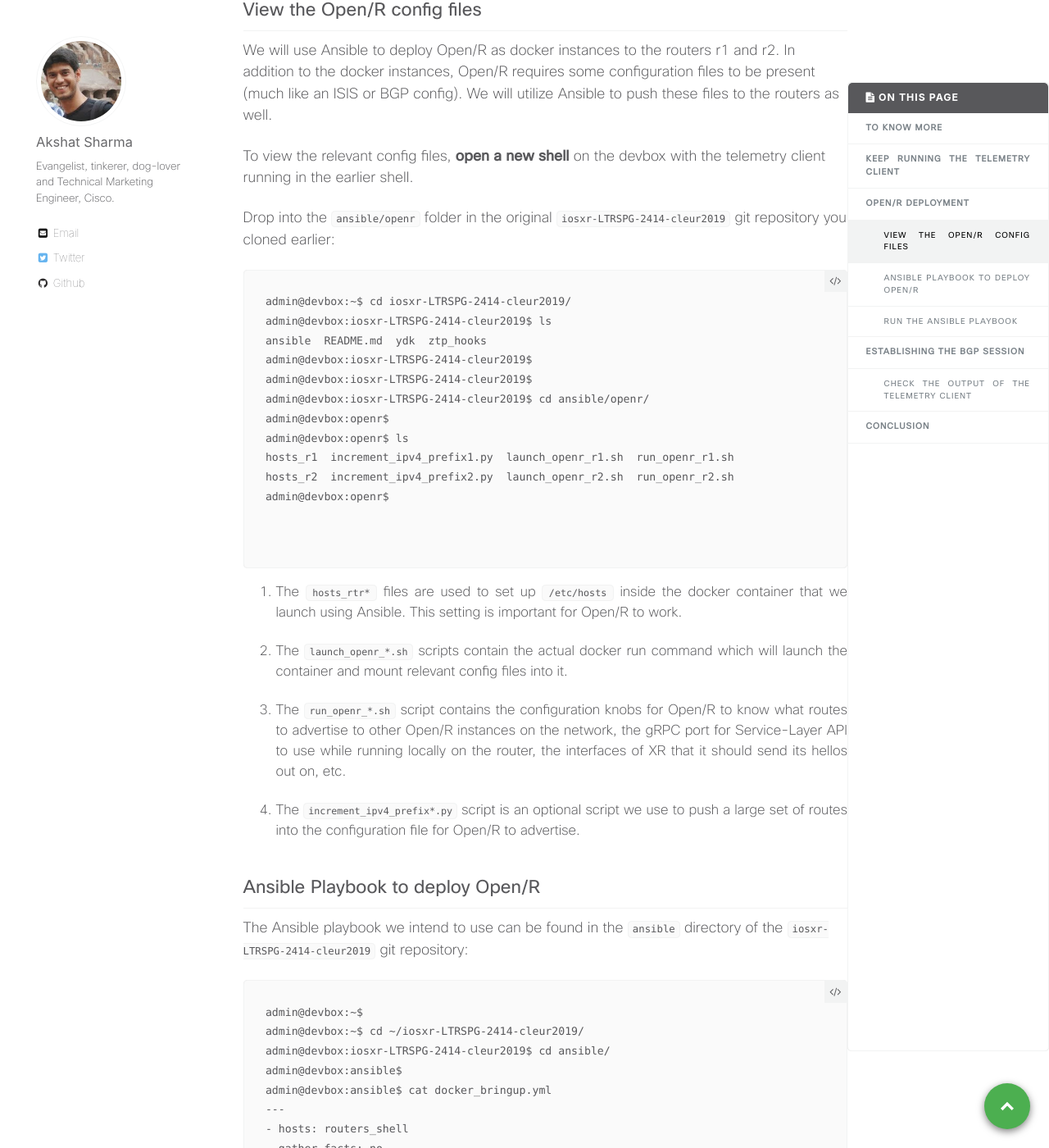
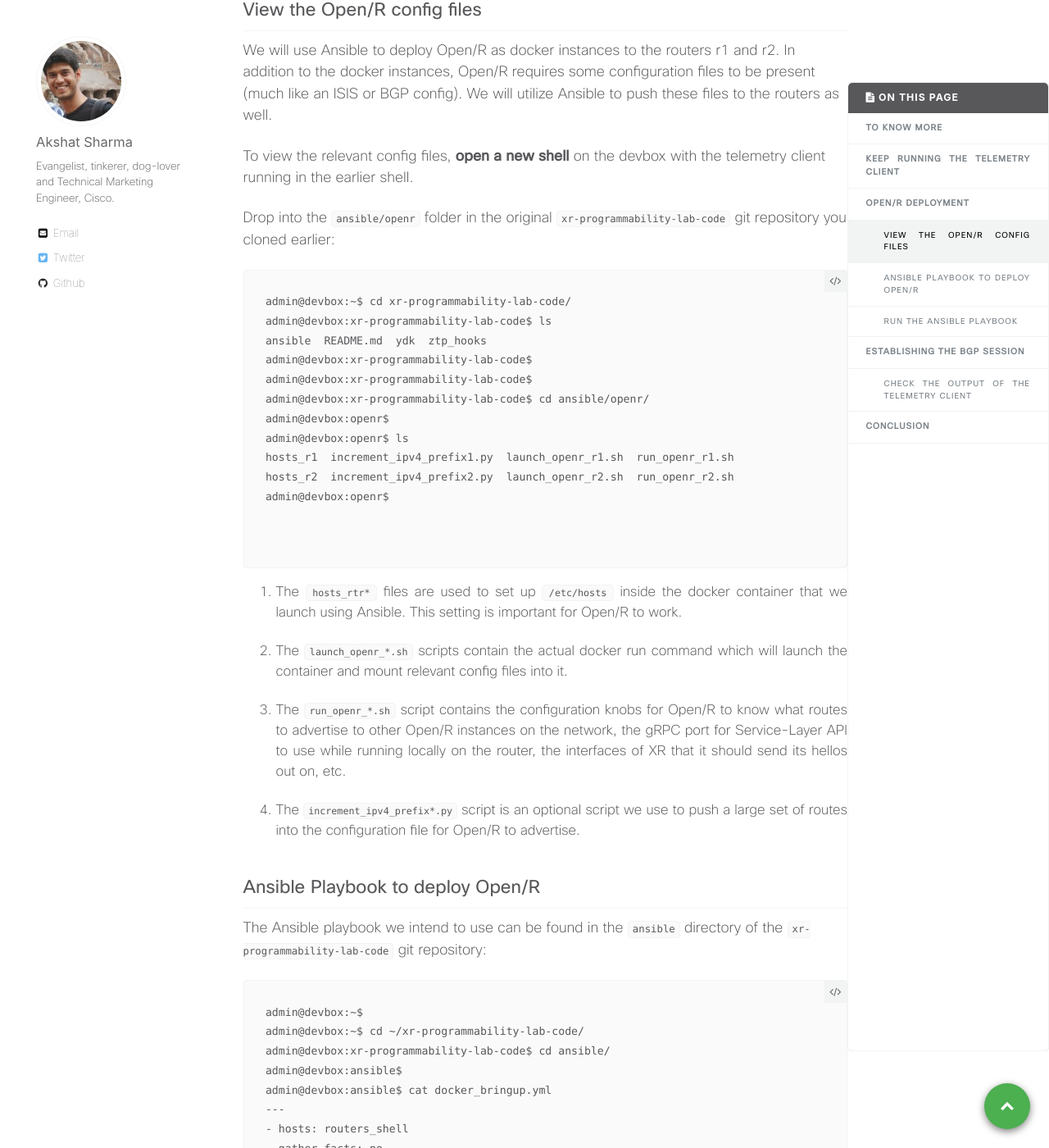
Before and after one commit to nanog75/hackathon, a Jekyll site: the page built from _wkinstructions/2019-01-30-step-7-combining-telemetry-with-Ansible-and-Open-r.md, in a window 1280 px wide and 1400 px high, scrolled down 4068 px. Shown: the whole window at 82% size. Built offline with Jekyll 4.4.1, drawn with Linux system fonts in a browser that asks for light colours; comment, search, counter and statistics services are not loaded; some of the changed text lies outside the part shown.

Commit message:
Update 2019-01-30-step-7-combining-telemetry-with-Ansible-and-Open-r.md

````diff
--- a/_wkinstructions/2019-01-30-step-7-combining-telemetry-with-Ansible-and-Open-r.md
+++ b/_wkinstructions/2019-01-30-step-7-combining-telemetry-with-Ansible-and-Open-r.md
@@ -31,7 +31,7 @@ In this workshop we will look at a few of them:
 >Connect to your Pod first! Make sure your Anyconnect VPN connection to the Pod assigned to you is active.
 >
 > If you haven't connected yet, check out the instructions to do so here:
-><https://iosxr-lab-ciscolive.github.io/LTRSPG-2414-cleur2019/assets/CLEUR19-AkshatSharma-IOS-XR-Programmability-Session-1-Friday.pdf>
+><https://sevt-sp.github.io/xr-programmability-lab/connect-to-pods/>
 >
 >
 > Once you're connected, use the following instructions to connect to the individual nodes.
@@ -153,16 +153,16 @@ We will use Ansible to deploy Open/R as docker instances to the routers r1 and r
 
 To view the relevant config files, **open a new shell** on the devbox with the telemetry client running in the earlier shell.
 
-Drop into the `ansible/openr` folder in the original `iosxr-LTRSPG-2414-cleur2019` git repository you cloned earlier:
+Drop into the `ansible/openr` folder in the original `xr-programmability-lab-code` git repository you cloned earlier:
 
 
 ```
-admin@devbox:~$ cd iosxr-LTRSPG-2414-cleur2019/
-admin@devbox:iosxr-LTRSPG-2414-cleur2019$ ls
+admin@devbox:~$ cd xr-programmability-lab-code/
+admin@devbox:xr-programmability-lab-code$ ls
 ansible  README.md  ydk  ztp_hooks
-admin@devbox:iosxr-LTRSPG-2414-cleur2019$
-admin@devbox:iosxr-LTRSPG-2414-cleur2019$
-admin@devbox:iosxr-LTRSPG-2414-cleur2019$ cd ansible/openr/
+admin@devbox:xr-programmability-lab-code$
+admin@devbox:xr-programmability-lab-code$
+admin@devbox:xr-programmability-lab-code$ cd ansible/openr/
 admin@devbox:openr$
 admin@devbox:openr$ ls
 hosts_r1  increment_ipv4_prefix1.py  launch_openr_r1.sh  run_openr_r1.sh
@@ -189,13 +189,13 @@ admin@devbox:openr$
 ### Ansible Playbook to deploy Open/R
 
 
-The Ansible playbook we intend to use can be found in the `ansible` directory  of the `iosxr-LTRSPG-2414-cleur2019` git repository:
+The Ansible playbook we intend to use can be found in the `ansible` directory  of the `xr-programmability-lab-code` git repository:
 
 
 ```
 admin@devbox:~$
-admin@devbox:~$ cd ~/iosxr-LTRSPG-2414-cleur2019/
-admin@devbox:iosxr-LTRSPG-2414-cleur2019$ cd ansible/
+admin@devbox:~$ cd ~/xr-programmability-lab-code/
+admin@devbox:xr-programmability-lab-code$ cd ansible/
 admin@devbox:ansible$
 admin@devbox:ansible$ cat docker_bringup.yml
 ---
````
